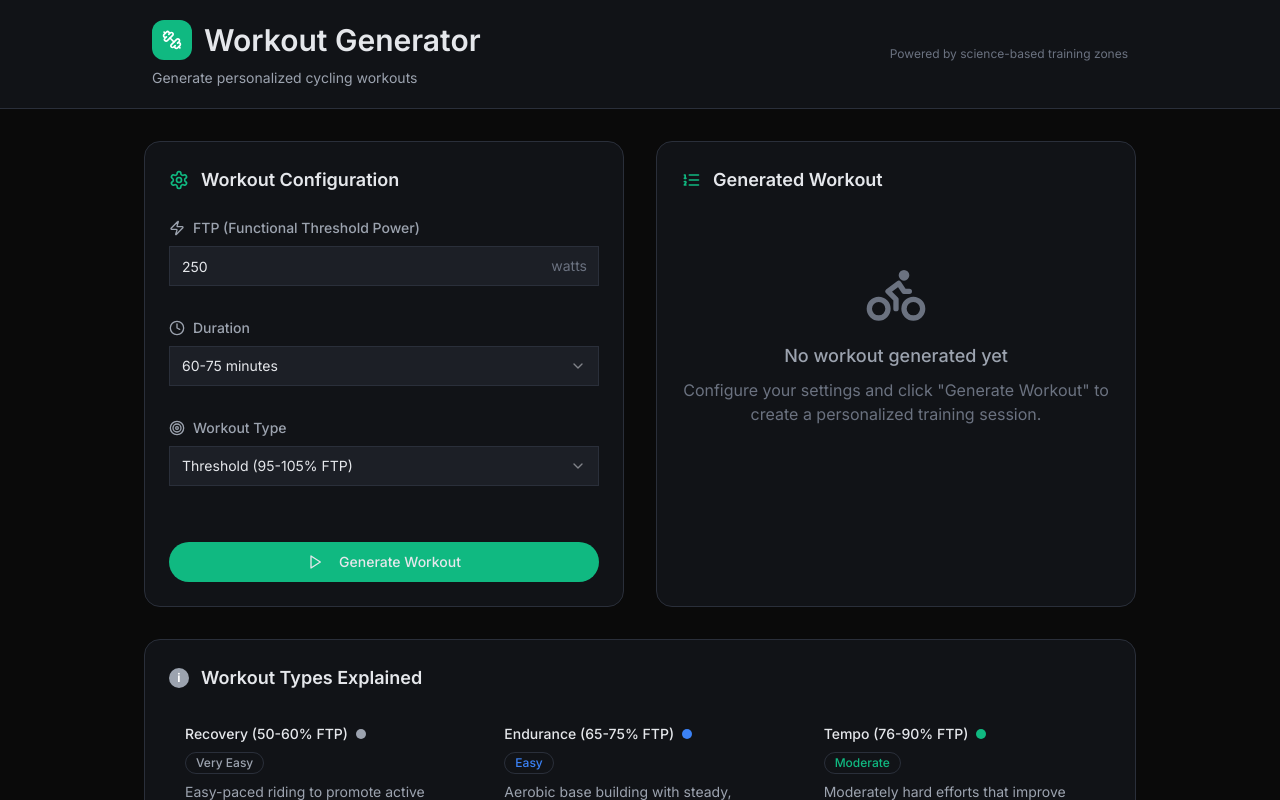
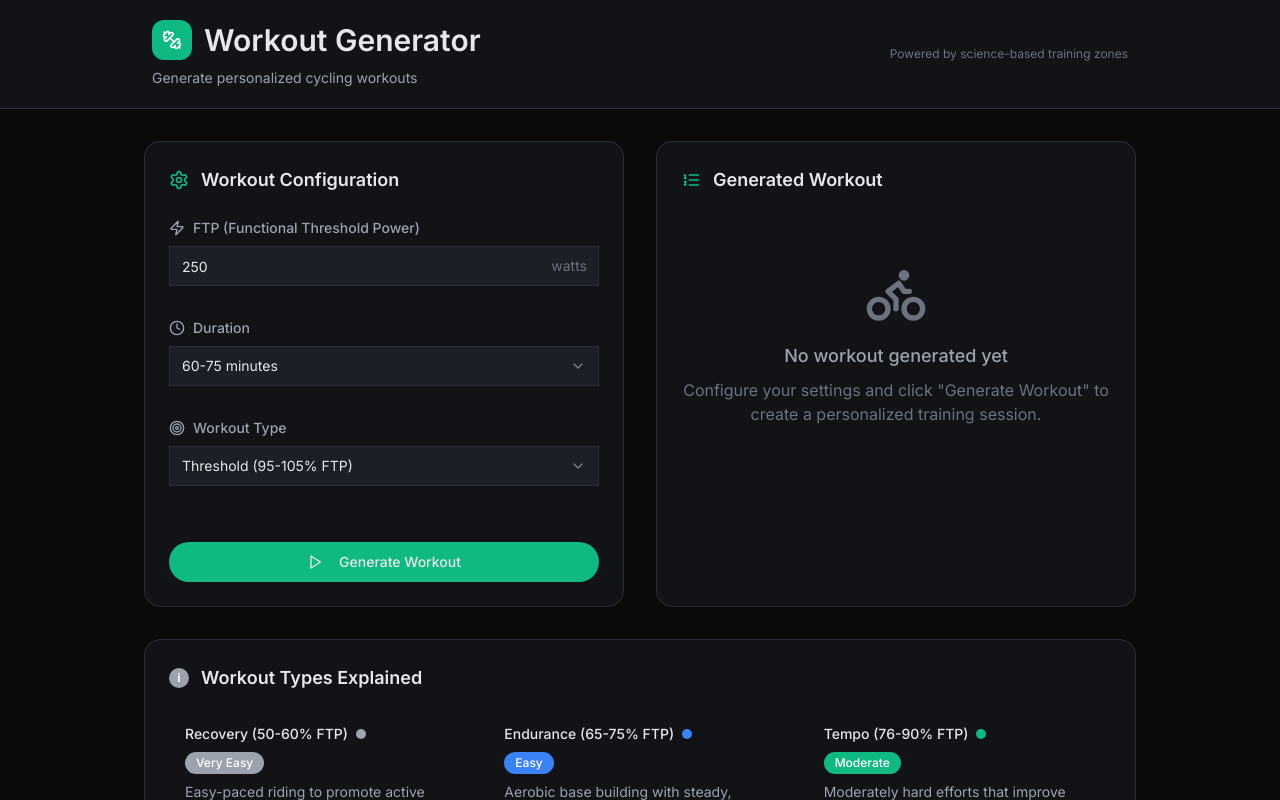
Before and after one commit to giulioGranata/WorkoutBuilder, a React (Vite) app: page / in a window 1280 px wide. Shown: the top 800 px of the page. Built offline with nearby package versions, Linux system fonts and the light colour scheme.

Commit message:
fix: update badge styling in WorkoutTypes component to ensure correct color application and improve test assertions

```diff
--- a/src/components/WorkoutTypes.tsx
+++ b/src/components/WorkoutTypes.tsx
@@ -37,7 +37,7 @@ export default function WorkoutTypes() {
             <div key={key} className="bg-[--muted]/30 rounded-lg p-4 space-y-2">
               <div className="flex flex-col items-start">
                 <div className="flex items-center mb-2 gap-2 flex-wrap md:flex-nowrap">
-                  <div className="font-medium text-[--text-primary]">
+                  <div className="font-medium text-[--text-primary] ">
                     {type.label}
                   </div>
                   <span
@@ -45,11 +45,15 @@ export default function WorkoutTypes() {
                     style={{ backgroundColor: ZONE_COLORS[key] }}
                   />
                 </div>
-                <Badge variant="outline">
-                  <span
-                    className={`rounded-full text-xs font-medium`}
-                    style={{ color: ZONE_COLORS[key] }}
-                  >
+                <Badge
+                  variant="outline"
+                  style={{
+                    backgroundColor: ZONE_COLORS[key],
+                    color: "white",
+                    borderColor: "transparent",
+                  }}
+                >
+                  <span className="rounded-full text-xs font-medium">
                     {DIFFICULTY[key]}
                   </span>
                 </Badge>
```
Also changed, not shown: 1 other file (tests, documents, lock files or other folders).
